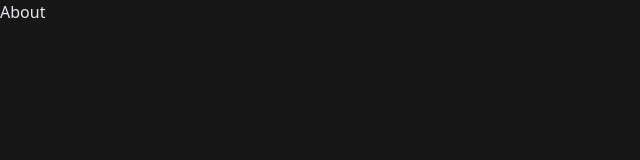
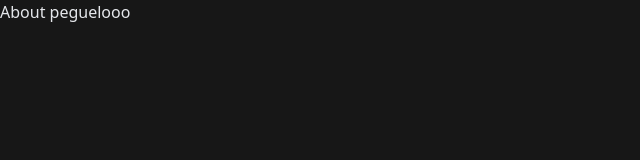
Before and after one commit to felipeBarrera1309/Chat-with-pinia-vue3, a Vue app: page /about in a window 1280 px wide. Shown: the top 160 px of the page, without its empty margins (0-640 px from the left). Built offline with nearby package versions, Linux system fonts and the light colour scheme.

Commit message:
coloque un hermoso mensaje

```diff
--- a/src/pages/AboutView.vue
+++ b/src/pages/AboutView.vue
@@ -4,6 +4,6 @@
 
 
 
-
+    peguelooo
   </div>
 </template>
```
